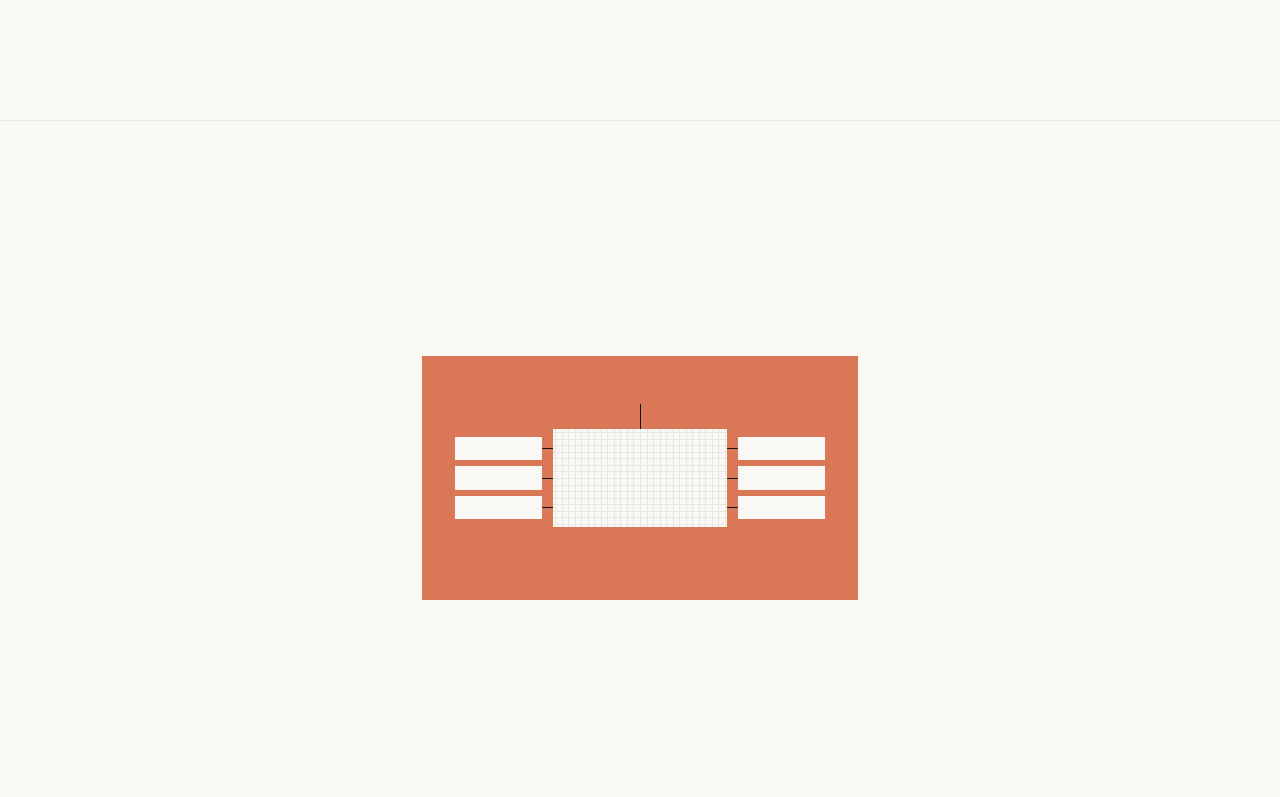
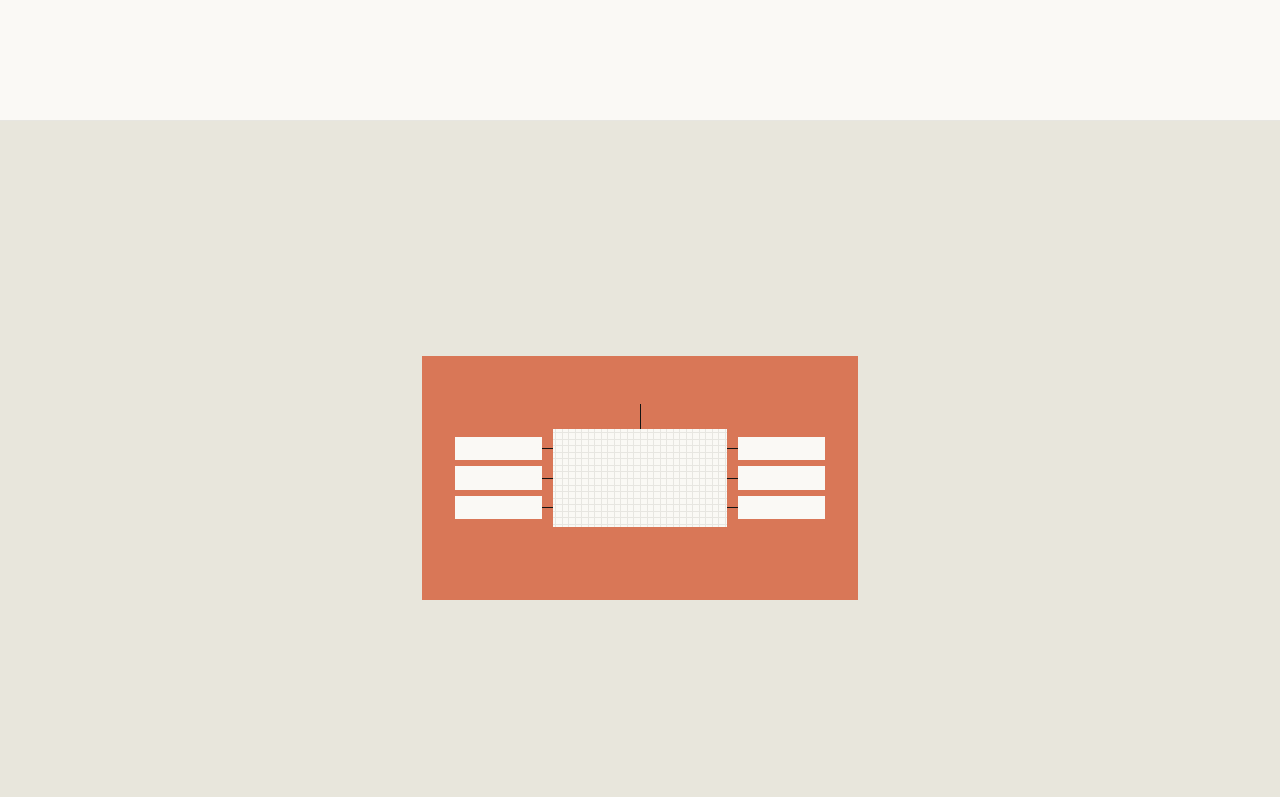
Before and after one commit to diegoterrani/iron-ai-site, a plain HTML site: page index.html in a window 1280 px wide. Shown: the part 5543-6340 px from the top of the page. Drawn offline with Linux system fonts and the light colour scheme.

Commit message:
Rodada 29: zoom com sobreposição e palco em tom médio, pilha legível a 670, manifesto perto do meio
- Zoom: painéis crescem de 1x até 4,6–9x em ritmos próprios; o central avança por cima dos que ficam para trás; palco em surface-2; nomes dos módulos só no clímax; eixo do núcleo com nó em argila
- Esteira: lado a lado acima de 640 px; degraus da pilha dentro de cada papel (visual kraft, corpo surface/surface-2)
- Manifesto: dados compactos em janelas baixas; reduzido com altura do conteúdo
- Movimento reduzido: zoom parado no clímax, com os 6 módulos nomeados
- Preços sem quebra entre 'R$' e o valor; textos dos casos sem repetição na mesma vista
- Rótulo do painel de restaurantes e wordmark do núcleo também no celular

Co-Authored-By: Claude Opus 5.5 <noreply@anthropic.com>
Claude-Session: https://claude.ai/code/session_01T3aeEqZbzZ3emGyas2mGiQ

```diff
--- a/js/p2.js
+++ b/js/p2.js
@@ -38,7 +38,7 @@
 
   /* cores (tokens) */
   var C = {};
-  ['paper', 'soft', 'surface', 'band', 'acid', 'icon-bg', 'accent', 'accent-text', 'line', 'text',
+  ['paper', 'soft', 'surface', 'surface-2', 'band', 'acid', 'icon-bg', 'accent', 'accent-text', 'line', 'text',
    'clay', 'kraft', 'manilla', 'oat', 'modal-bg'].forEach(function (n) {
     C[n] = U.css(U.rgb(U.token('--' + n) || '#000000'));
   });
@@ -124,14 +124,15 @@
     var prefer = M.H - M.T - M.padB, maxH = M.H - M.hdr - M.padB;
     var tries = [];
     if (reduced) {                                          /* estático: altura natural, conteúdo inteiro */
-      list.setAttribute('data-mode', M.W > 980 ? 'side' : (M.W > 640 ? 'band2' : 'band1'));
+      list.setAttribute('data-mode', M.W > 640 ? 'side' : 'band1');
       list.removeAttribute('data-tight');
       M.mode = list.getAttribute('data-mode'); M.cardH = 0; M.Wc = Math.round(list.getBoundingClientRect().width);
       return;
     }
-    /* breakpoints do design system: >980 lado a lado; 641–980 faixa em 2 colunas; ≤640 faixa */
-    if (M.W > 980) tries.push(['side', 62, false], ['side', 58, false], ['side', 52, false], ['side', 52, true]);
-    else if (M.W > 640) tries.push(['band2', 0, false], ['band2', 0, true]);
+    /* breakpoint do design system (640): acima, visual e texto lado a lado (o visual
+       fica com a altura toda do cartão e se lê a 2x -> 1x); até 640, faixa com o texto
+       antes do visual */
+    if (M.W > 640) tries.push(['side', 62, false], ['side', 58, false], ['side', 52, false], ['side', 50, true]);
     else tries.push(['band1', 0, false], ['band1', 0, true]);
     var pick = null, best = null;
     function tryMode(mode, fr, tight) {
@@ -237,12 +238,12 @@
       hx = hy = 0.17;
       var gxm = gx / 2, rowW = 0.33, sideW = 0.22, sx = hx + gx, ry = hy + gy;
       PANELS = [
-        { kind: 'hotel', field: 'kraft', e: 5, label: 'Hotelaria', S: 4.6, nat: [-gxm - rowW, -gxm, top, -ry], anchor: [-gxm, -ry], push: 'y-', chip: 'br' },
-        { kind: 'restaurante', field: 'oat', e: 1.1, label: 'Restaurantes', S: 5.2, nat: [gxm, gxm + rowW, top, -ry], anchor: [gxm, -ry], push: 'y-', chip: 'bl' },
-        { kind: 'areas', field: 'manilla', e: 4.5, label: '11 áreas', S: 6, nat: [-sx - sideW, -sx, -hy, hy], anchor: [-sx, 0], push: 'x-', clipY: true, chip: 'tr' },
-        { kind: 'igaming', field: 'kraft', e: 2.0, label: 'iGaming', S: 7, nat: [sx, sx + sideW, -hy, hy], anchor: [sx, 0], push: 'x+', clipY: true, chip: 'tl' },
-        { kind: 'fintech', field: 'oat', e: 6, label: 'Fintech', S: 8, nat: [-gxm - rowW, -gxm, ry, bot], anchor: [-gxm, ry], push: 'y+', chip: 'tr' },
-        { kind: 'saude', field: 'manilla', e: 1.4, label: 'Saúde', S: 9, nat: [gxm, gxm + rowW, ry, bot], anchor: [gxm, ry], push: 'y+', chip: 'tl' }
+        { kind: 'hotel', field: 'kraft', e: 6, label: 'Hotelaria', S: 4.6, nat: [-gxm - rowW, -gxm, top, -ry], anchor: [-gxm, -ry], push: 'y-', chip: 'br' },
+        { kind: 'restaurante', field: 'oat', e: 1.6, label: 'Restaurantes', S: 5.2, nat: [gxm, gxm + rowW, top, -ry], anchor: [gxm, -ry], push: 'y-', chip: 'bl' },
+        { kind: 'areas', field: 'manilla', e: 5, label: '11 áreas', S: 6, nat: [-sx - sideW, -sx, -hy, hy], anchor: [-sx, 0], push: 'x-', clipY: true, chip: 'tr' },
+        { kind: 'igaming', field: 'kraft', e: 5.5, label: 'iGaming', S: 7, nat: [sx, sx + sideW, -hy, hy], anchor: [sx, 0], push: 'x+', clipY: true, chip: 'tl' },
+        { kind: 'fintech', field: 'oat', e: 2.2, label: 'Fintech', S: 8, nat: [-gxm - rowW, -gxm, ry, bot], anchor: [-gxm, ry], push: 'y+', chip: 'tr' },
+        { kind: 'saude', field: 'manilla', e: 7, label: 'Saúde', S: 9, nat: [gxm, gxm + rowW, ry, bot], anchor: [gxm, ry], push: 'y+', chip: 'tl' }
       ];
     } else {
       /* retrato: o central ocupa o meio; três células em cima e três embaixo */
@@ -250,18 +251,18 @@
       var ms = 22 / M.sw, cw = (1 - 2 * ms - 2 * gx) / 3, ry2 = hy + gy;
       var c1 = [-0.5 + ms, -0.5 + ms + cw], c2 = [-cw / 2, cw / 2], c3 = [0.5 - ms - cw, 0.5 - ms];
       PANELS = [
-        { kind: 'hotel', field: 'kraft', e: 5, label: 'Hotelaria', S: 4.6, nat: [c1[0], c1[1], top, -ry2], anchor: [c1[1], -ry2], push: 'y-', chip: 'br' },
-        { kind: 'restaurante', field: 'oat', e: 1.1, label: 'Restaurantes', S: 5.2, nat: [c2[0], c2[1], top, -ry2], anchor: [0, -ry2], push: 'y-', clipX: c2, chip: 'bl' },
-        { kind: 'areas', field: 'manilla', e: 4.5, label: '11 áreas', S: 6, nat: [c3[0], c3[1], top, -ry2], anchor: [c3[0], -ry2], push: 'y-', chip: 'bl' },
-        { kind: 'igaming', field: 'kraft', e: 2.0, label: 'iGaming', S: 7, nat: [c1[0], c1[1], ry2, bot], anchor: [c1[1], ry2], push: 'y+', chip: 'tr' },
-        { kind: 'fintech', field: 'oat', e: 6, label: 'Fintech', S: 8, nat: [c2[0], c2[1], ry2, bot], anchor: [0, ry2], push: 'y+', clipX: c2, chip: 'tl' },
-        { kind: 'saude', field: 'manilla', e: 1.4, label: 'Saúde', S: 9, nat: [c3[0], c3[1], ry2, bot], anchor: [c3[0], ry2], push: 'y+', chip: 'tl' }
+        { kind: 'hotel', field: 'kraft', e: 6, label: 'Hotelaria', S: 4.6, nat: [c1[0], c1[1], top, -ry2], anchor: [c1[1], -ry2], push: 'y-', chip: 'br' },
+        { kind: 'restaurante', field: 'oat', e: 1.6, label: 'Restaurantes', S: 5.2, nat: [c2[0], c2[1], top, -ry2], anchor: [0, -ry2], push: 'y-', clipX: c2, chip: 'bl' },
+        { kind: 'areas', field: 'manilla', e: 5, label: '11 áreas', S: 6, nat: [c3[0], c3[1], top, -ry2], anchor: [c3[0], -ry2], push: 'y-', chip: 'bl' },
+        { kind: 'igaming', field: 'kraft', e: 5.5, label: 'iGaming', S: 7, nat: [c1[0], c1[1], ry2, bot], anchor: [c1[1], ry2], push: 'y+', chip: 'tr' },
+        { kind: 'fintech', field: 'oat', e: 2.2, label: 'Fintech', S: 8, nat: [c2[0], c2[1], ry2, bot], anchor: [0, ry2], push: 'y+', clipX: c2, chip: 'tl' },
+        { kind: 'saude', field: 'manilla', e: 7, label: 'Saúde', S: 9, nat: [c3[0], c3[1], ry2, bot], anchor: [c3[0], ry2], push: 'y+', chip: 'tl' }
       ];
     }
     CEN = { kind: 'centro', label: 'Qualquer setor', hx: hx, hy: hy, gx: gx, gy: gy };
     PANELS.push(CEN);
     CEN.S = 0.5 / Math.min(hx, hy);                          /* cobre a área sob o header */
-    var nf = land ? 0.4 : 0.3;                               /* lado do núcleo, em fração do painel */
+    var nf = land ? 0.4 : 0.36;                               /* lado do núcleo, em fração do painel */
     CEN.nu = [0.5 - nf / 2, 0.5 + nf / 2]; CEN.nv = [0.5 - nf / 2, 0.5 + nf / 2];
     CEN.Send = CEN.S / nf;                                    /* o núcleo cobre a tela, nas duas direções juntas */
     /* no clímax, o núcleo ligado aos 6 módulos setoriais (os casos de uso que vêm a
@@ -313,11 +314,12 @@
     if (p <= a) { sc = 1 + (CEN.S - 1) * Math.pow(q, 1.3); phase = 'divergência'; }
     else if (p <= pc) { sc = CEN.S; phase = 'clímax'; }
     else { sc = CEN.S + (CEN.Send - CEN.S) * U.clamp((p - pc) / (1 - pc), 0, 1); phase = 'núcleo'; }
-    /* os de fora crescem sobre a escala do central (nunca ficam atrás dele: sem
-       sobreposição com o central) e cada um no seu ritmo, até S no fim da divergência */
-    var scq = 1 + (CEN.S - 1) * Math.pow(q, 1.3);
+    /* cada painel de fora cresce de 1x até S (4,6–9x) no seu ritmo (expoente e): os de
+       e alto ficam para trás no começo e o central, desenhado por cima, avança sobre eles
+       (profundidade por sobreposição) e os de e baixo se afastam cedo; os que ficam
+       para trás enchem as bordas até o central cobrir a tela */
     return { p: p, q: q, phase: phase, sc: sc, s: PANELS.map(function (pn) {
-      return pn === CEN ? sc : scq * (1 + (pn.S / CEN.S - 1) * Math.pow(q, pn.e || 1));
+      return pn === CEN ? sc : 1 + (pn.S - 1) * Math.pow(q, pn.e || 1);
     }) };
   }
   function zoomP(y) { return U.clamp((y - M.zoomTop) / M.zoomLen, 0, 1); }
@@ -432,7 +434,10 @@
     ctx.restore();
     /* rótulo no canto que dá para o central (fica na tela enquanto o painel estiver) */
     var f = 12 * (1 + 0.3 * (s - 1)), off = Math.round(8 * (1 + 0.3 * (s - 1)));
-    var ls = chipSize([pn.label], f).w + 2 * off <= v.w ? 0.13 : 0.06, z = chipSize([pn.label], f, ls);
+    var ls = 0.13;
+    if (chipSize([pn.label], f, ls).w + 2 * off > v.w) ls = 0.06;
+    if (chipSize([pn.label], f, ls).w + 2 * off > v.w) { ls = 0; off = Math.min(off, 5); }
+    var z = chipSize([pn.label], f, ls);
     var lx = pn.chip.charAt(1) === 'r' ? v.x + v.w - off - z.w : v.x + off;
     var ly = pn.chip.charAt(0) === 'b' ? v.y + v.h - off - z.h : v.y + off;
     chip([pn.label], lx, ly, f, v, ls);
@@ -459,7 +464,7 @@
     /* um só tamanho de rótulo para as 11 áreas: o maior em que todos os nomes cabem
        inteiros, com 12 px ou mais; se algum não couber, nenhum nome é desenhado (os
        cartões nunca aparecem uns com nome e outros vazios) */
-    var fzAll = Math.floor(fpx + 1e-6), linesOf = [];
+    var fzAll = sc >= CEN.S - 1e-6 ? Math.floor(fpx + 1e-6) : 0, linesOf = [];
     for (; fzAll >= 12; fzAll--) {
       tagFont(fzAll, 0.05);
       var lhA = Math.round(fzAll * 1.2), okAll = true;
@@ -508,6 +513,15 @@
       ctx.fillText('AI', bx + wI + Math.round(fw * 0.32 * M.dpr), by);
       if ('letterSpacing' in ctx) ctx.letterSpacing = '0px';
     }
+    /* eixo do núcleo: no clímax as ligações chegam a um nó central em clay */
+    if (sc >= CEN.S - 1e-6) {
+      var hcx = ux(0.5), hcy = vy(0.5), hl = Math.max(1, Math.round(2 * k)) / 2;
+      ctx.fillStyle = C.text;
+      R(nx0, hcy - hl, nx1, hcy + hl);
+      if (M.orient !== 'paisagem') R(hcx - hl, hcy, hcx + hl, ny1);
+      var hn = Math.round(Math.min(nx1 - nx0, ny1 - ny0) * 0.09);
+      ctx.fillStyle = C.clay; R(hcx - hn, hcy - hn, hcx + hn, hcy + hn);
+    }
     var lab = [CEN.label];
     var f = 12 * (1 + 0.3 * (sc - 1)), z = chipSize(lab, f);
     var cx0 = ux(0.5) - z.w / 2, cy0 = vy(0.15) - z.h / 2;
@@ -520,7 +534,7 @@
      ou nas laterais é coberta pelo bloco que vem logo depois dela (só cor de token; a
      grade de hairlines fica) */
   var LINE = U.rgb(U.token('--line') || '#e7e6e1'), PAPER = U.rgb(U.token('--paper') || '#faf9f5'), TOK = {};
-  ['paper', 'soft', 'surface', 'band', 'acid', 'accent', 'accent-text', 'line', 'text', 'clay', 'kraft', 'manilla', 'oat', 'modal-bg'].forEach(function (n) {
+  ['paper', 'soft', 'surface', 'surface-2', 'band', 'acid', 'accent', 'accent-text', 'line', 'text', 'clay', 'kraft', 'manilla', 'oat', 'modal-bg'].forEach(function (n) {
     var c = U.rgb(U.token('--' + n) || '#000000'); TOK[(c[0] << 16) | (c[1] << 8) | c[2]] = true;
   });
   function edgeClean(vTop, vBot) {
@@ -564,7 +578,7 @@
     var vTop = Math.max(0, M.hdr - rise), vBot = Math.min(M.sh, M.H - rise);
     EDGE.t = vTop; EDGE.b = vBot; EDGE.l = 0; EDGE.r = M.sw;
     ctx.setTransform(1, 0, 0, 1, 0, 0);
-    ctx.fillStyle = C.paper; ctx.fillRect(0, 0, canvas.width, canvas.height);  /* vãos em paper */
+    ctx.fillStyle = C['surface-2']; ctx.fillRect(0, 0, canvas.width, canvas.height);  /* vãos em surface-2: profundidade */
     for (var i = PANELS.length - 2; i >= 0; i--) drawNeighbor(PANELS[i], zs.s[i], zs.sc, shift, vTop, vBot);  /* rápidos atrás */
     var c = drawCentro(zs.sc, shift);
     /* perto de cobrir: uma sobra menor que 18 px entre o central e a borda vira campo
@@ -582,7 +596,7 @@
   }
 
   function update(y) {
-    if (reduced) { drawZoom(0, 0); return; }
+    if (reduced) { drawZoom(P1 * (M.pc || 1) + 0.01, 0); return; }
     /* em px inteiros, como a rolagem nativa que posiciona os sticky: o mesmo Y dá o
        mesmo quadro, chegando de cima ou de baixo */
     y = Math.round(y);
```
Also changed, not shown: css/site.css (+18 -5 lines), index.html (+6 -6 lines).
